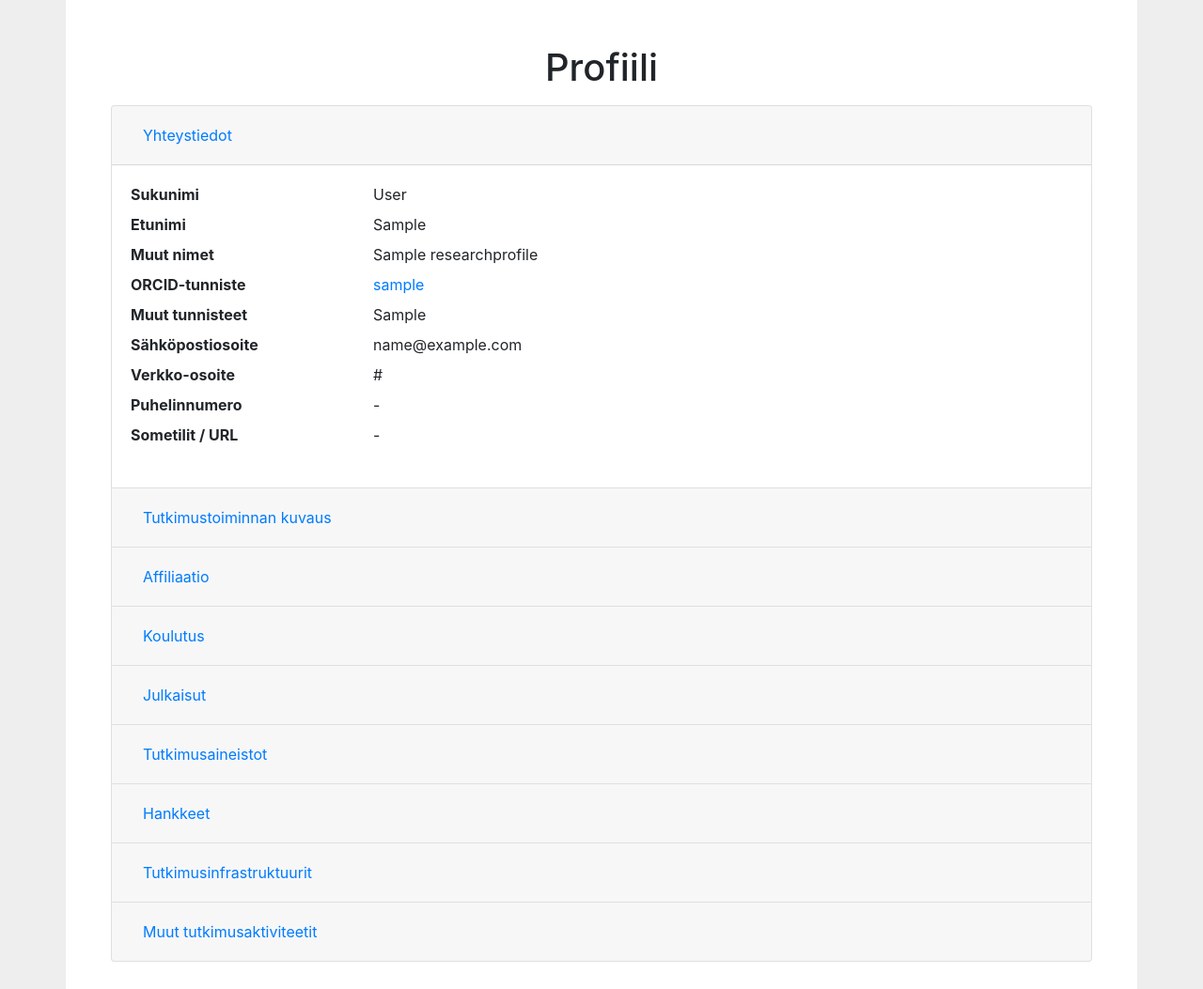
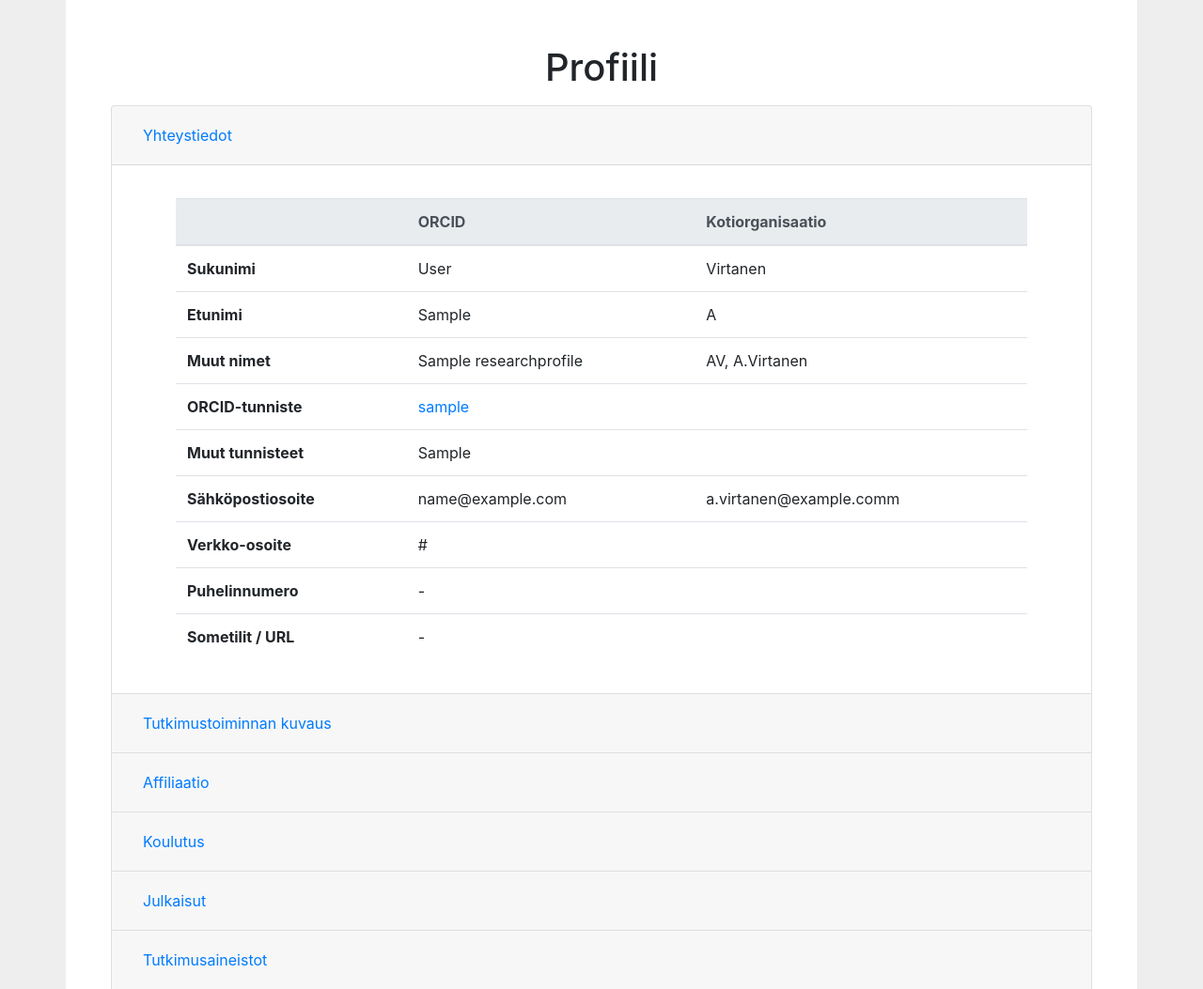
Before and after one commit to CSCfi/research-fi-mydata, a Django app: page / in a window 1280 px wide, after a click on "Yhteystiedot". Shown: the part 56-1109 px from the top of the page at 94% size. Run offline with Django 3.2, Linux system fonts and the light colour scheme; a user stored in the database is signed in; data comes from the database, SQL or seed files in the repository; tables that the repository leaves empty hold one stand-in row (values such as "Sample post"); some libraries are stand-ins or nearby versions.

Commit message:
Layout modifications

```diff
--- a/mydataproject/research/templates/base.html
+++ b/mydataproject/research/templates/base.html
@@ -49,12 +49,9 @@
                 float: left;
             }
 
-            pre.orcid-json {
-                background-color: azure;
-            }
-
-            .publication_duplicate {
-                background-color: #ffa;
+            #contactInfoTable td:hover {
+                background-color: #eee;
+                cursor: pointer;
             }
 
             #overlay {
--- a/mydataproject/research/templates/index_template.html
+++ b/mydataproject/research/templates/index_template.html
@@ -53,17 +53,70 @@
         </div>
         <div id="collapse1" class="collapse" aria-labelledby="heading1" data-parent="#researchProfileAccordion">
             <div class="card-body">
-                <dl class="row">
-                    <dt class="col-sm-3">Sukunimi</dt><dd class="col-sm-9">{{ request.user.last_name }}</dd>
-                    <dt class="col-sm-3">Etunimi</dt><dd class="col-sm-9">{{ request.user.first_name }}</dd>
-                    <dt class="col-sm-3">Muut nimet</dt><dd class="col-sm-9">{{ request.user.researchprofile.person_other_names | default:"-" }}</dd>
-                    <dt class="col-sm-3">ORCID-tunniste</dt><dd class="col-sm-9"><a href="https://orcid.org/{{ request.user.username }}" target="_blank">{{ request.user.username }}</a></dd>
-                    <dt class="col-sm-3">Muut tunnisteet</dt><dd class="col-sm-9">{{ request.user.researchprofile.person_external_identifiers | default:"-" | safe }}</dd>
-                    <dt class="col-sm-3">Sähköpostiosoite</dt><dd class="col-sm-9">{{ request.user.researchprofile.person_emails | default:"-" }}</dd>
-                    <dt class="col-sm-3">Verkko-osoite</dt><dd class="col-sm-9">{{ request.user.researchprofile.person_researcher_urls | default:"-" | safe }}</dd>
-                    <dt class="col-sm-3">Puhelinnumero</dt><dd class="col-sm-9">-</dd>
-                    <dt class="col-sm-3">Sometilit / URL</dt><dd class="col-sm-9">-</dd>
-                </dl>
+                <div class="mx-5 my-3">
+                    <table class="table" id="contactInfoTable">
+                        <thead class="thead-light">
+                            <th></th>
+                            <th>ORCID</th>
+                            <th>Kotiorganisaatio</th>
+                        </thead>
+                        <tbody>
+                            <tr>
+                                <th>Sukunimi</th>
+                                <td>{{ request.user.last_name }}</td>
+                                <td>Virtanen</td>
+                            </tr>
+
+                            <tr>
+                                <th>Etunimi</th>
+                                <td>{{ request.user.first_name }}</td>
+                                <td>A</td>
+                            </tr>
+
+                            <tr>
+                                <th>Muut nimet</th>
+                                <td>{{ request.user.researchprofile.person_other_names | default:"-" }}</td>
+                                <td>AV, A.Virtanen</td>
+                            </tr>
+
+                            <tr>
+                                <th>ORCID-tunniste</th>
+                                <td><a href="https://orcid.org/{{ request.user.username }}" target="_blank">{{ request.user.username }}</a></td>
+                                <td></td>
+                            </tr>
+
+                            <tr>
+                                <th>Muut tunnisteet</th>
+                                <td>{{ request.user.researchprofile.person_external_identifiers | default:"-" | safe }}</td>
+                                <td></td>
+                            </tr>
+
+                            <tr>
+                                <th>Sähköpostiosoite</th>
+                                <td>{{ request.user.researchprofile.person_emails | default:"-" }}</td>
+                                <td>a.virtanen@example.comm</td>
+                            </tr>
+
+                            <tr>
+                                <th>Verkko-osoite</th>
+                                <td>{{ request.user.researchprofile.person_researcher_urls | default:"-" | safe }}</td>
+                                <td></td>
+                            </tr>
+
+                            <tr>
+                                <th>Puhelinnumero</th>
+                                <td>-</td>
+                                <td></td>
+                            </tr>
+
+                            <tr>
+                                <th>Sometilit / URL</th>
+                                <td>-</td>
+                                <td></td>
+                            </tr>
+                        </tbody>
+                    </table>
+                </div>
             </div>
         </div>
     </div>
@@ -78,11 +131,13 @@
         </div>
         <div id="collapse2" class="collapse" aria-labelledby="heading2" data-parent="#researchProfileAccordion">
             <div class="card-body">
-                <dl class="row">
-                    <dt class="col-sm-3">Kuvaus</dt><dd class="col-sm-9">{{ request.user.researchprofile.person_biography | default:"-" }}</dd>
-                    <dt class="col-sm-3">Tieteenalat</dt></dt><dd class="col-sm-9">-</dd>
-                    <dt class="col-sm-3">Avainsanat</dt><dd class="col-sm-9">{{ request.user.researchprofile.person_keywords | default:"-" }}</dd>
-                </dl>
+                <div class="mx-5 my-3">
+                    <dl class="row">
+                        <dt class="col-sm-3">Kuvaus</dt><dd class="col-sm-9">{{ request.user.researchprofile.person_biography | default:"-" }}</dd>
+                        <dt class="col-sm-3">Tieteenalat</dt></dt><dd class="col-sm-9">-</dd>
+                        <dt class="col-sm-3">Avainsanat</dt><dd class="col-sm-9">{{ request.user.researchprofile.person_keywords | default:"-" }}</dd>
+                    </dl>
+                </div>
             </div>
         </div>
     </div>
@@ -251,7 +306,7 @@
         </div>
         <div id="collapse6" class="collapse" aria-labelledby="heading6" data-parent="#researchProfileAccordion">
             <div class="card-body">
-                -
+                <div class="px-5">-</div>
             </div>
         </div>
     </div>
@@ -266,7 +321,7 @@
         </div>
         <div id="collapse7" class="collapse" aria-labelledby="heading7" data-parent="#researchProfileAccordion">
             <div class="card-body">
-                <pre class="orcid-json" id="json-renderer-fundings"></pre>
+                <div class="px-5">-</div>
             </div>
         </div>
     </div>
@@ -281,7 +336,7 @@
         </div>
         <div id="collapse8" class="collapse" aria-labelledby="heading8" data-parent="#researchProfileAccordion">
             <div class="card-body">
-                -
+                <div class="px-5">-</div>
             </div>
         </div>
     </div>
@@ -296,7 +351,7 @@
         </div>
         <div id="collapse9" class="collapse" aria-labelledby="heading9" data-parent="#researchProfileAccordion">
             <div class="card-body">
-                -
+                <div class="px-5">-</div>
             </div>
         </div>
     </div>
```
